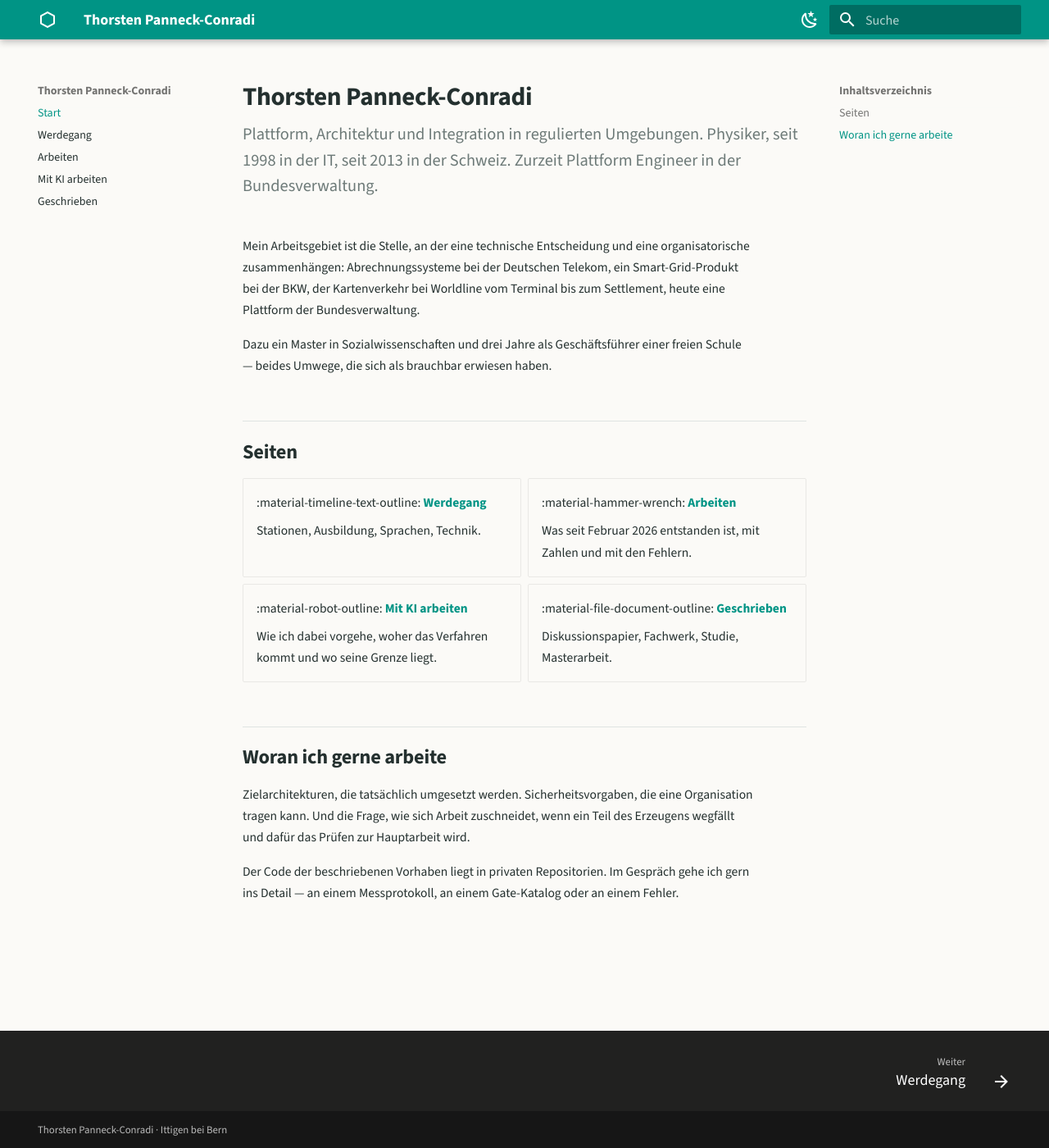
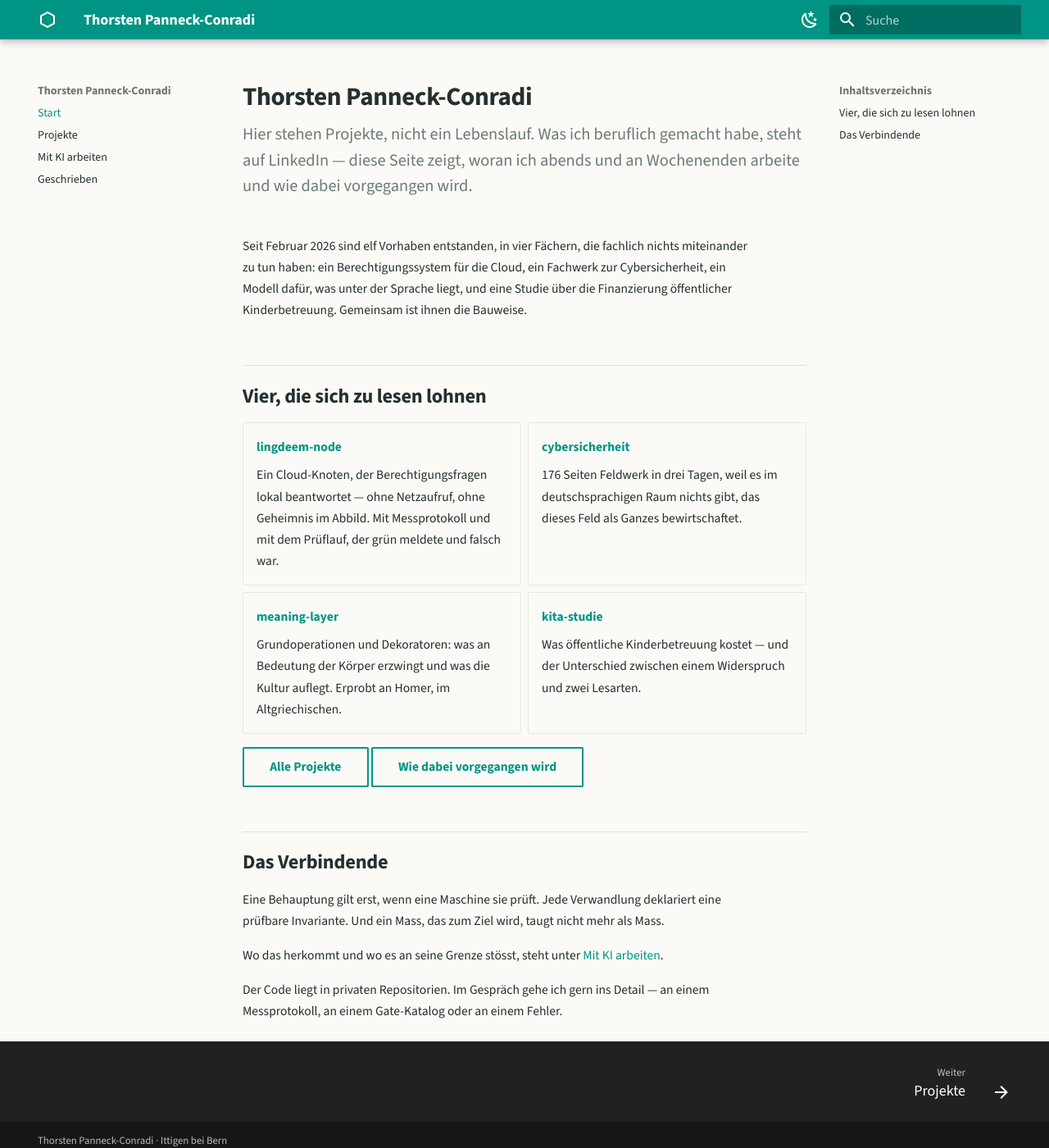
Before and after one commit to tpanneck/tpanneck.github.io, an MkDocs documentation site: the page built from docs/index.md, in a window 1280 px wide and 1400 px high. Shown: the whole window at 82% size. Built offline with MkDocs 1.6.1 and Material for MkDocs 9.7.7, drawn with Linux system fonts in a browser that asks for light colours.

Commit message:
Keine Vita — die Seite zeigt Projekte
Werdegang raus, samt Stationen, Ausbildung, Zertifikaten und
Technikliste. Das ist LinkedIn-Stoff und dort besser aufgehoben; hier
stand es nur, weil es in jede Bewerbungsseite gehoert — was diese Seite
aber nicht ist.

Die Startseite fuehrt jetzt mit vier Projekten statt mit einer
Kurzbiografie: lingdeem-node, cybersicherheit, meaning-layer,
kita-studie. Jedes mit dem Satz, der neugierig macht, und einem Sprung an
die Stelle, wo es ausfuehrlich steht.

Dafuer feste Anker an den Projektueberschriften. Ohne sie leitet MkDocs
den Sprungpunkt aus dem ganzen Ueberschriftentext ab
(#lingdeem-node-ein-knoten-der-berechtigungen-lokal-beantwortet) — der
bricht bei jeder Umformulierung, und die Startseite verlinkt ins Leere.
Gesetzt mit anker-setzen.py, im HTML nachgeprueft.

Vier Seiten statt fuenf. Gate weiterhin gruen.

Co-Authored-By: Claude Opus 5 (1M context) <noreply@anthropic.com>

```diff
--- a/docs/index.md
+++ b/docs/index.md
@@ -1,44 +1,50 @@
 # Thorsten Panneck-Conradi
 
-<p class="vorspann">Plattform, Architektur und Integration in regulierten Umgebungen.
-Physiker, seit 1998 in der IT, seit 2013 in der Schweiz. Zurzeit Plattform Engineer in der
-Bundesverwaltung.</p>
+<p class="vorspann">Hier stehen Projekte, nicht ein Lebenslauf. Was ich beruflich gemacht
+habe, steht auf LinkedIn — diese Seite zeigt, woran ich abends und an Wochenenden
+arbeite und wie dabei vorgegangen wird.</p>
 
-Mein Arbeitsgebiet ist die Stelle, an der eine technische Entscheidung und eine
-organisatorische zusammenhängen: Abrechnungssysteme bei der Deutschen Telekom, ein
-Smart-Grid-Produkt bei der BKW, der Kartenverkehr bei Worldline vom Terminal bis zum
-Settlement, heute eine Plattform der Bundesverwaltung.
+Seit Februar 2026 sind elf Vorhaben entstanden, in vier Fächern, die fachlich nichts
+miteinander zu tun haben: ein Berechtigungssystem für die Cloud, ein Fachwerk zur
+Cybersicherheit, ein Modell dafür, was unter der Sprache liegt, und eine Studie über die
+Finanzierung öffentlicher Kinderbetreuung. Gemeinsam ist ihnen die Bauweise.
 
-Dazu ein Master in Sozialwissenschaften und drei Jahre als Geschäftsführer einer freien
-Schule — beides Umwege, die sich als brauchbar erwiesen haben.
-
-## Seiten
+## Vier, die sich zu lesen lohnen
 
 <div class="grid cards" markdown>
 
--   :material-timeline-text-outline: **[Werdegang](werdegang.md)**
+-   **[lingdeem-node](projekte.md#lingdeem-node)**
 
-    Stationen, Ausbildung, Sprachen, Technik.
+    Ein Cloud-Knoten, der Berechtigungsfragen lokal beantwortet — ohne Netzaufruf, ohne
+    Geheimnis im Abbild. Mit Messprotokoll und mit dem Prüflauf, der grün meldete und
+    falsch war.
 
--   :material-hammer-wrench: **[Arbeiten](projekte.md)**
+-   **[cybersicherheit](projekte.md#cybersicherheit)**
 
-    Was seit Februar 2026 entstanden ist, mit Zahlen und mit den Fehlern.
+    176 Seiten Feldwerk in drei Tagen, weil es im deutschsprachigen Raum nichts gibt, das
+    dieses Feld als Ganzes bewirtschaftet.
 
--   :material-robot-outline: **[Mit KI arbeiten](mit-ki-arbeiten.md)**
+-   **[meaning-layer](projekte.md#meaning-layer)**
 
-    Wie ich dabei vorgehe, woher das Verfahren kommt und wo seine Grenze liegt.
+    Grundoperationen und Dekoratoren: was an Bedeutung der Körper erzwingt und was die
+    Kultur auflegt. Erprobt an Homer, im Altgriechischen.
 
--   :material-file-document-outline: **[Geschrieben](schreiben.md)**
+-   **[kita-studie](projekte.md#kita-studie)**
 
-    Diskussionspapier, Fachwerk, Studie, Masterarbeit.
+    Was öffentliche Kinderbetreuung kostet — und der Unterschied zwischen einem
+    Widerspruch und zwei Lesarten.
 
 </div>
 
-## Woran ich gerne arbeite
+[Alle Projekte](projekte.md){ .md-button } [Wie dabei vorgegangen wird](mit-ki-arbeiten.md){ .md-button }
 
-Zielarchitekturen, die tatsächlich umgesetzt werden. Sicherheitsvorgaben, die eine
-Organisation tragen kann. Und die Frage, wie sich Arbeit zuschneidet, wenn ein Teil des
-Erzeugens wegfällt und dafür das Prüfen zur Hauptarbeit wird.
+## Das Verbindende
 
-Der Code der beschriebenen Vorhaben liegt in privaten Repositorien. Im Gespräch gehe ich
-gern ins Detail — an einem Messprotokoll, an einem Gate-Katalog oder an einem Fehler.
+Eine Behauptung gilt erst, wenn eine Maschine sie prüft. Jede Verwandlung deklariert eine
+prüfbare Invariante. Und ein Mass, das zum Ziel wird, taugt nicht mehr als Mass.
+
+Wo das herkommt und wo es an seine Grenze stösst, steht unter
+[Mit KI arbeiten](mit-ki-arbeiten.md).
+
+Der Code liegt in privaten Repositorien. Im Gespräch gehe ich gern ins Detail — an einem
+Messprotokoll, an einem Gate-Katalog oder an einem Fehler.
--- a/mkdocs.yml
+++ b/mkdocs.yml
@@ -1,7 +1,7 @@
 site_name: Thorsten Panneck-Conradi
 site_description: >-
-  Plattform, Architektur und Integration in regulierten Umgebungen — und die
-  Frage, wie sich Arbeit zuschneidet, wenn ein Teil des Erzeugens wegfällt.
+  Projekte aus Plattform, Architektur, Sicherheit und Sprache — und wie sie
+  entstanden sind. Der Lebenslauf steht anderswo.
 site_url: https://tpanneck.github.io/
 site_author: Thorsten Panneck-Conradi
 copyright: Thorsten Panneck-Conradi · Ittigen bei Bern
@@ -69,7 +69,6 @@ markdown_extensions:
 
 nav:
   - Start: index.md
-  - Werdegang: werdegang.md
-  - Arbeiten: projekte.md
+  - Projekte: projekte.md
   - Mit KI arbeiten: mit-ki-arbeiten.md
   - Geschrieben: schreiben.md
```
Also changed, not shown: anker-setzen.py (added, +35 -0 lines), docs/projekte.md (+8 -8 lines), docs/werdegang.md (deleted, +0 -154 lines).
